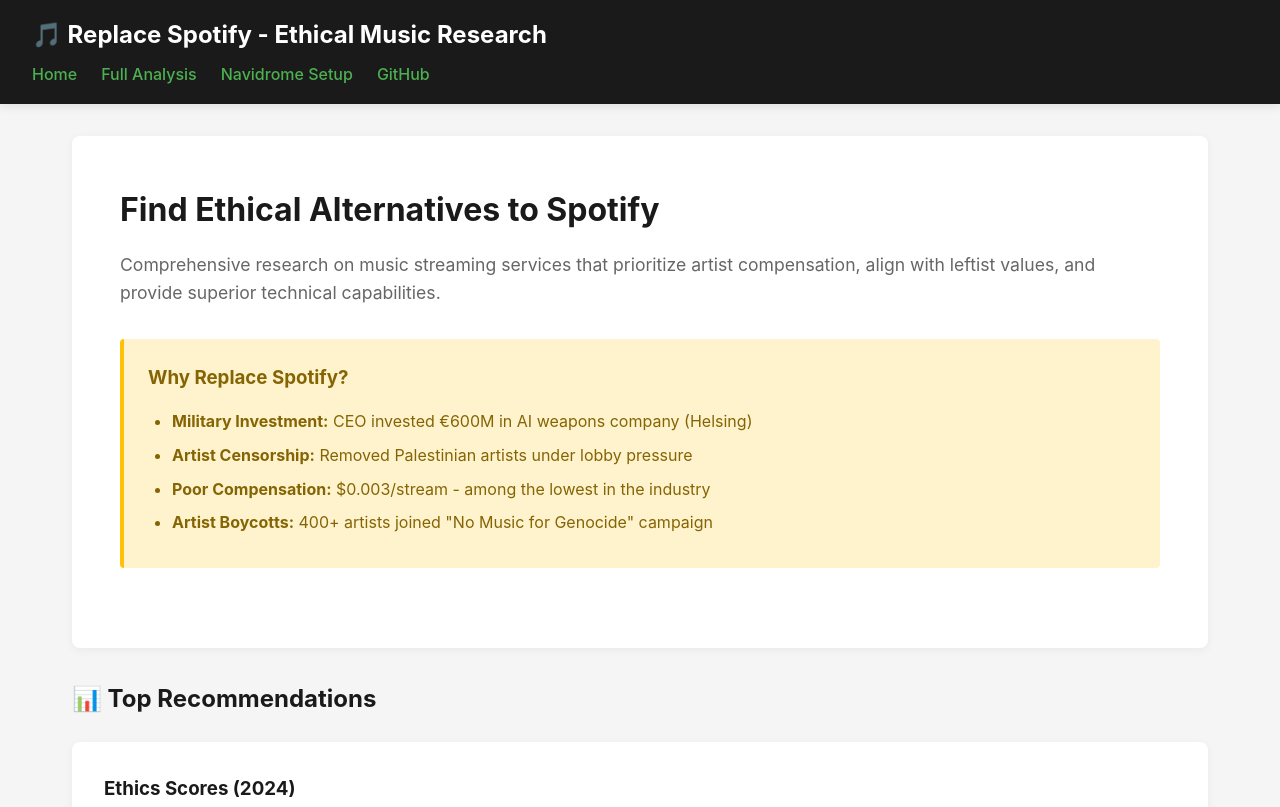
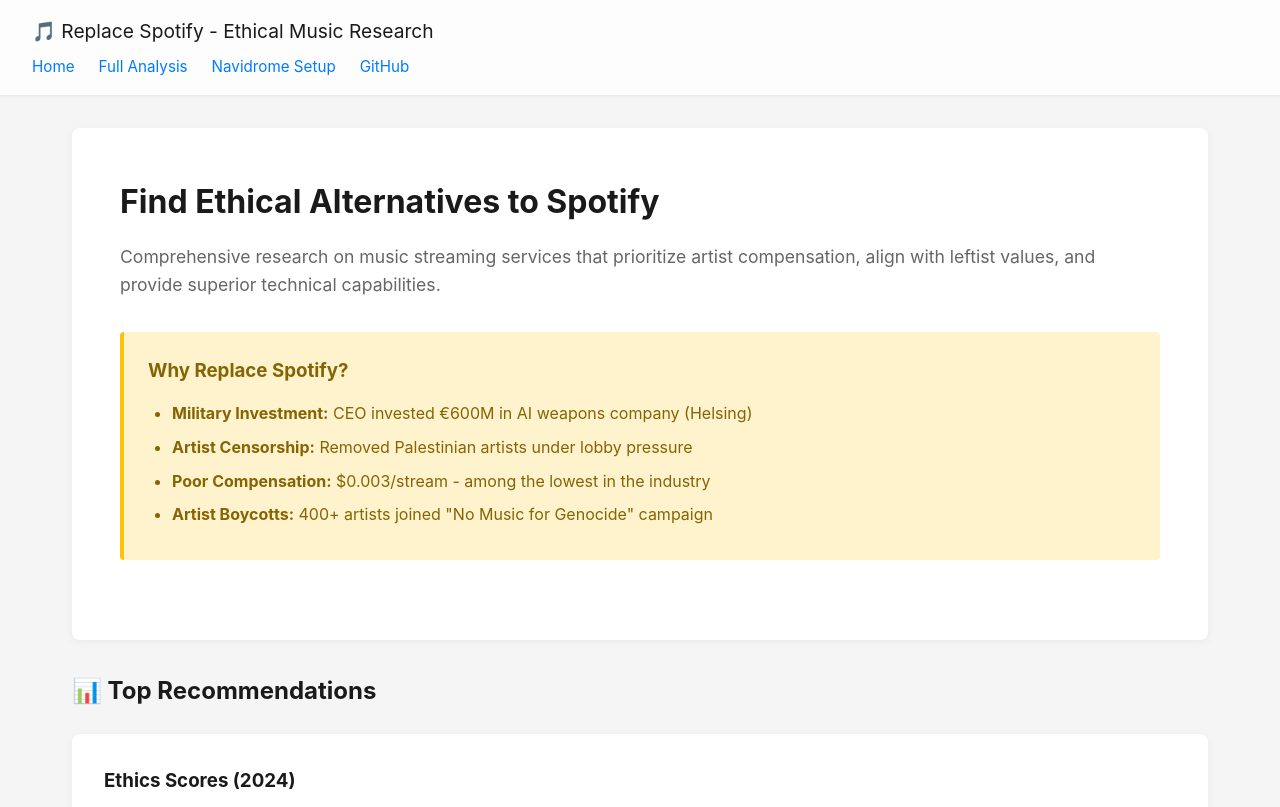
Before and after one commit to lekm/replace-spotify, a plain HTML site: page index.html in a window 1280 px wide. Shown: the top 807 px of the page. Drawn offline with Linux system fonts and the light colour scheme.

Commit message:
Update header styling to match minimal report design
- Changed from dark header to light background matching reports
- Updated colors from green to blue matching existing link styles
- Lighter borders and shadows for consistency
- Better integration with overall design aesthetic

```diff
--- a/index.html
+++ b/index.html
@@ -20,17 +20,19 @@
 
         /* Sticky Header */
         header {
-            background: #1a1a1a;
-            color: white;
+            background: #fdfdfd;
+            border-bottom: 1px solid #e8e8e8;
             padding: 1rem 2rem;
             position: sticky;
             top: 0;
             z-index: 1000;
-            box-shadow: 0 2px 10px rgba(0,0,0,0.1);
+            box-shadow: 0 1px 3px rgba(0,0,0,0.05);
         }
 
         header h1 {
-            font-size: 1.5rem;
+            font-size: 1.2rem;
+            font-weight: 400;
+            color: #1a1a1a;
             margin-bottom: 0.5rem;
         }
 
@@ -41,14 +43,16 @@
         }
 
         nav a {
-            color: #4CAF50;
+            color: #007bff;
             text-decoration: none;
-            font-weight: 500;
+            font-weight: 400;
             transition: color 0.3s;
+            font-size: 0.95rem;
         }
 
         nav a:hover {
-            color: #66BB6A;
+            color: #0056b3;
+            text-decoration: underline;
         }
 
         /* Main Content */
```
Also changed, not shown: navidrome-setup-guide.html (+10 -7 lines), spotify-alternatives-report.html (+10 -7 lines).
